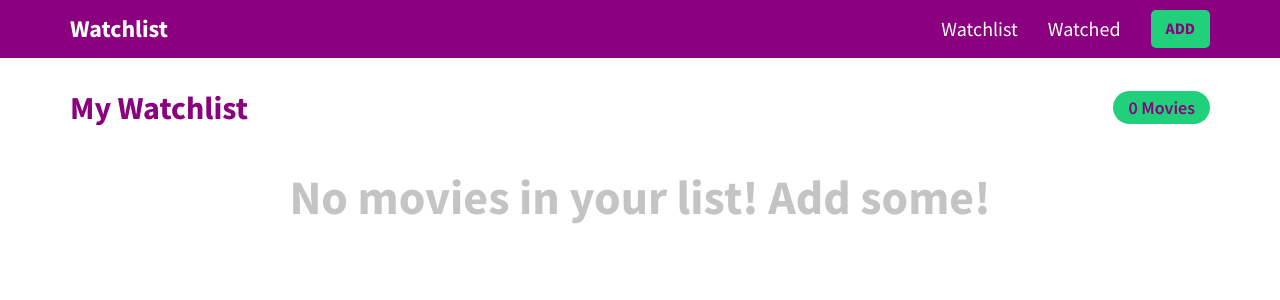
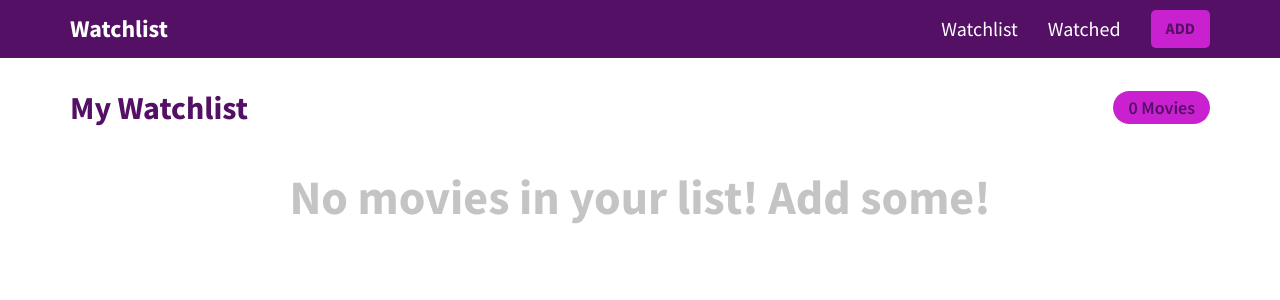
Before and after one commit to jordonkane/my-movie-list, a React (Create React App) app: page / in a window 1280 px wide. Shown: the top 300 px of the page. Built offline with nearby package versions, Linux system fonts and the light colour scheme.

Commit message:
Updated CSS 🎨

```diff
--- a/src/App.css
+++ b/src/App.css
@@ -1,8 +1,8 @@
 @import url("https://fonts.googleapis.com/css2?family=Source+Sans+Pro:wght@300;400;600;700;900&display=swap");
 
 :root {
-  --primary: #8a007e;
-  --secondary: #21d07a;
+  --primary: #531064;
+  --secondary: #ca21d0;
   --white: #fff;
 }
 
```
